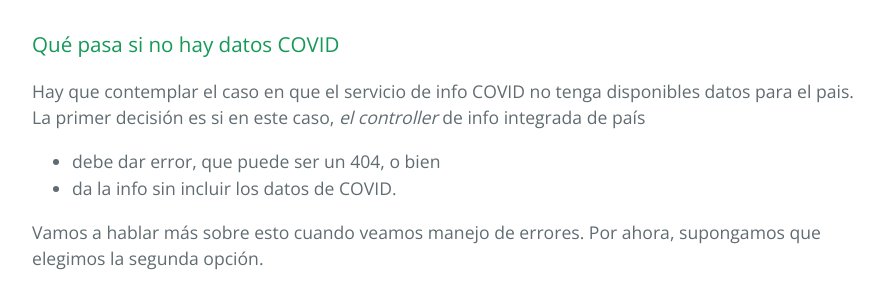
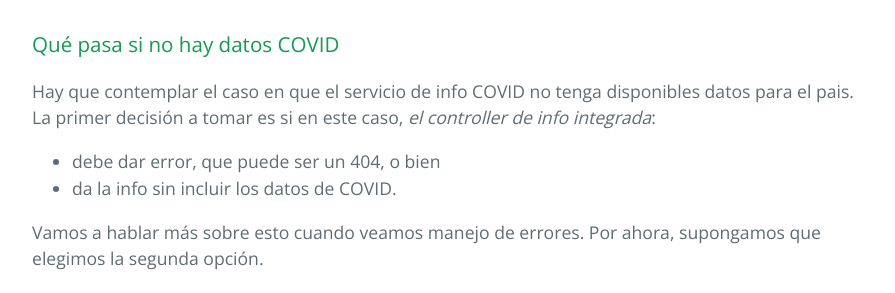
Before and after one commit to clombardi/bdsol-capacitacion-desarrollo, a Jekyll site: the page built from nestjs-basics/distintas-fuentes.md, in a window 1280 px wide and 900 px high, scrolled down 3176 px. Shown: the part 155-448 px from the top of the window, without its empty margins (192-1087 px from the left). Built offline with Jekyll 4.4.1, drawn with Linux system fonts in a browser that asks for light colours; our own code applies the rules of GitHub Pages for plain Markdown files; some of the changed text lies outside the part shown.

Commit message:
nest basics - distintas fuentes - ajustes

```diff
--- a/nestjs-basics/distintas-fuentes.md
+++ b/nestjs-basics/distintas-fuentes.md
@@ -107,7 +107,7 @@ Notar que se puede especificar el tipo que va a tener cada elemento del array. E
 
 ### Qué pasa si no hay datos COVID
 Hay que contemplar el caso en que el servicio de info COVID no tenga disponibles datos para el pais.
-La primer decisión es si en este caso, _el controller_ de info integrada de país
+La primer decisión a tomar es si en este caso, _el controller de info integrada_:
 - debe dar error, que puede ser un 404, o bien
 - da la info sin incluir los datos de COVID.
 
```
Also changed, not shown: other parts of nestjs-basics/distintas-fuentes.md (+1 -1 lines).
